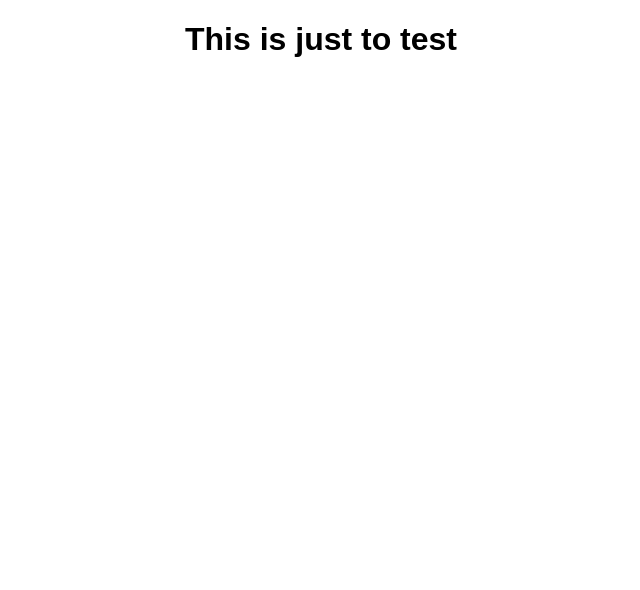
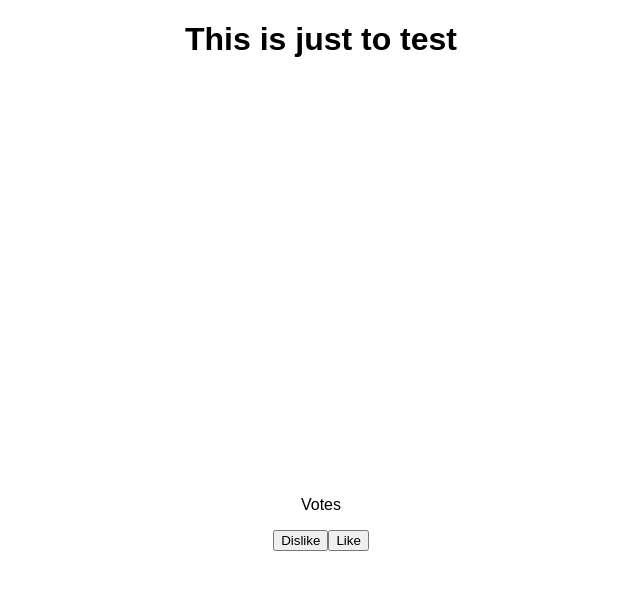
Before and after one commit to Safisyx/Dinder-Client, a React (Create React App) app: page / in a window 1280 px wide. Shown: the top 590 px of the page, without its empty margins (319-959 px from the left). Built offline with nearby package versions, Linux system fonts and the light colour scheme.

Commit message:
Create Breed Component

```diff
--- a/src/App.js
+++ b/src/App.js
@@ -1,5 +1,6 @@
 import React, { Component } from 'react';
 //import logo from './logo.svg';
+import Breed from './components/Breed'
 import './App.css';
 
 class App extends Component {
@@ -7,6 +8,7 @@ class App extends Component {
     return (
       <div className="App">
         <h1> This is just to test</h1>
+        <Breed/>
       </div>
     );
   }
--- /dev/null
+++ b/src/components/Breed.css
@@ -0,0 +1,12 @@
+.Breed{
+  text-align: center;
+}
+.BreedFooter {
+
+  display: inline-block;
+}
+
+.imageContainer {
+  text-align: center;
+  height: 400px;
+}
--- /dev/null
+++ b/src/components/Breed.js
@@ -0,0 +1,56 @@
+import React, { PureComponent } from 'react'
+//import { connect } from 'react-redux'
+import PropTypes from 'prop-types'
+//import {guessLetter} from '../actions/action'
+import './Breed.css'
+
+export class Breed extends PureComponent {
+   static propTypes = {
+    // guessLetter: PropTypes.func.isRequired
+     id: PropTypes.number.isRequired,
+     name: PropTypes.string.isRequired,
+     image: PropTypes.string.isRequired,
+     vote: PropTypes.number.isRequired,
+     onLike: PropTypes.func.isRequired,
+     onDislike: PropTypes.func.isRequired,
+   }
+
+  onLike = (e) => {
+    //let x = e.target.value.toLowerCase()
+    //console.log(x)
+    //CHANGE PICTURE ACTION
+    //this.props.onLike(x)
+    //e.target.value=''
+    console.log('CHANGE PICTURE and UP VOTE');
+  }
+  onDislike = (e) => {
+    //CHANGE PICTURE
+    console.log('CHANGE PICTURE');
+  }
+
+  render() {
+    return (
+      <div className='Breed'>
+        <h2> {this.props.name} </h2>
+        <div className='imageContainer'>
+          <img src={this.props.image} alt={this.props.name}/>
+        </div>
+        <div className='BreedFooter'>
+          <p>Votes {this.props.vote}</p>
+          <button onClick={ () => this.onDislike() }>{'Dislike'}</button>
+          <button onClick={ () => this.onLike() }>{'Like'}</button>
+        </div>
+      </div>
+    )
+  }
+}
+
+// const mapDispatchToProps = dispatch => {
+//   return {
+//     guessLetter: letter => dispatch(guessLetter(letter))
+//   }
+// }
+
+
+
+export default Breed
```
